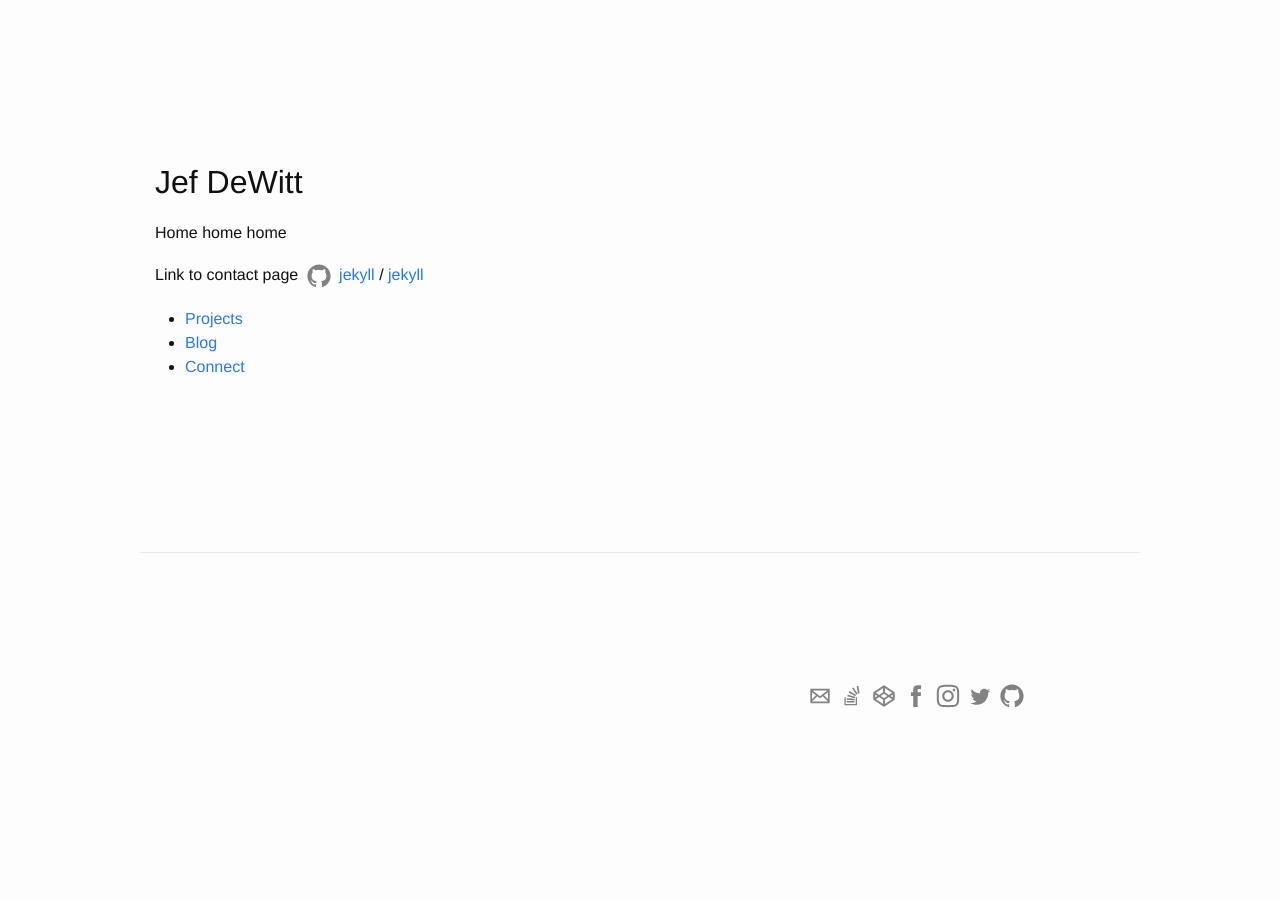
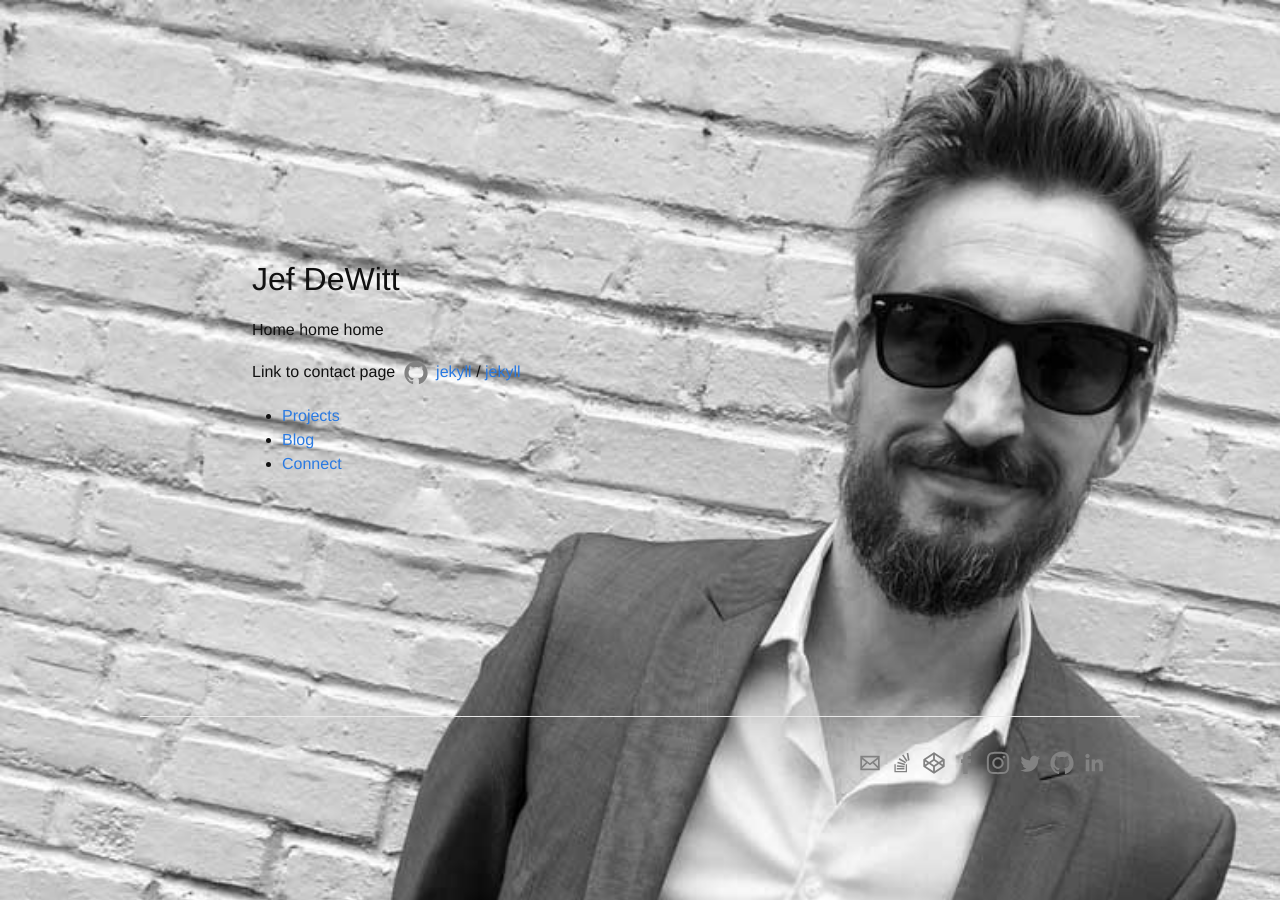
Before and after one commit to jefdewitt/jekyll_portfolio, a Jekyll site: the page built from home.md, in a window 1280 px wide. Built offline with Jekyll 4.4.1, drawn with Linux system fonts in a browser that asks for light colours; nearby versions of some CDN libraries.

Commit message:
homepage bg images

```diff
--- a/_config.yml
+++ b/_config.yml
@@ -21,6 +21,7 @@ facebook_username:       jefdewitt
 stackoverflow_username:  jefdewitt
 codepen_username:        jefdewitt
 email_username:          jefdewitt
+linkedin_username:       jefdewitt
 
 # Build settings
 markdown: kramdown
--- a/_includes/footer.html
+++ b/_includes/footer.html
@@ -14,9 +14,15 @@
 
       <div class="footer-col footer-col-2">
         <ul class="social-media-list">
+          {% if site.linkedin_username %}
+          <li>
+              <!-- {% include icon-linkedin.html username=site.linkedin_username %} -->
+            {% include icon-linkedin.html %}
+          </li>
+          {% endif %}
+
           {% if site.github_username %}
           <li>
-            <!-- {% include icon-github.html username=site.github_username %} -->
             {% include icon-github.html %}
           </li>
           {% endif %}
--- a/_includes/head.html
+++ b/_includes/head.html
@@ -9,4 +9,6 @@
   <link rel="stylesheet" href="{{ "/css/main.css" | prepend: site.baseurl }}">
   <link rel="canonical" href="{{ page.url | replace:'index.html','' | prepend: site.baseurl | prepend: site.url }}">
   <link rel="alternate" type="application/rss+xml" title="{{ site.title }}" href="{{ "/feed.xml" | prepend: site.baseurl | prepend: site.url }}">
+
+  <script src="https://cdnjs.cloudflare.com/ajax/libs/jquery/3.1.0/jquery.min.js"></script>
 </head>
--- a/_includes/header.html
+++ b/_includes/header.html
@@ -20,7 +20,7 @@
       </div>
     </nav>
 
-    <a class="site-title" href="{{ site.baseurl }}/">{{ site.title }}</a>
+    <a class="site-title" href="{{ site.baseurl }}/home">{{ site.title }}</a>
 
   </div>
 
--- /dev/null
+++ b/_includes/icon-linkedin.html
@@ -0,0 +1,4 @@
+<a href="https://linkedin.com/{{ include.username }}">
+    <span class="icon icon--linkedin">{% include icon-linkedin.svg %}</span>
+    <span class="username">{{ include.username }}</span>
+</a>
--- a/_layouts/home.html
+++ b/_layouts/home.html
@@ -3,12 +3,13 @@
 
   {% include head.html %}
 
-  <body class="home">
+  <body class="home" style="background: url('/images/jef-in-suit-b&w-one.jpg'); background-size: cover;">
 
     <!-- {% include header.html %} -->
 
     <div class="page-content">
       <div class="wrapper">
+        <div class="site-intro side--left">
             <h1 class="name">Jef DeWitt</h1>
             {{ content }}
             <div class="menu__container">
@@ -19,6 +20,9 @@
                 </ul>
             </div>
         </div>
+        <div class="image__container side--right">
+          <!-- <img src="{{ site.baseurl }}/images/jef-in-suit-one.png" alt="Image of Jef in a smart gray suit."> -->
+        </div>
       </div>
 
     {% include footer.html %}
--- a/_sass/_home.scss
+++ b/_sass/_home.scss
@@ -1,46 +1,103 @@
 .home {
-    .wrapper {
+    // background: url('/images/IMG_1181.jpg') no-repeat;
+    // background-size: cover;
+    .page-content > .wrapper {
         position: relative;
         @include media($on-palm) {
-            padding: 10%;
+            padding-top: 10%;
+            padding-bottom: 10%;
+            // &:after {
+            //     content: '';
+            //     position: absolute;
+            //     background: url('/images/IMG_1170.jpg') no-repeat;
+            //     background-position: center right;
+            //     background-size: contain;
+            //     right: 5%;
+            //     bottom: 0;
+            //     width: 50%;
+            //     height: 100%;
+            //     transform: rotate(90deg);
+            //     display: inline-block;
+            // }
         }
     }
 }
+
+.side--left {
+    @include media($on-palm) {
+        padding: 10%;
+    }
+}
+
+// .side--right {
+//     @include media($on-palm) {
+//         display: table-cell;
+//         width: 60%;
+//         position: relative;
+//         overflow: hidden;
+//     }
+    // &:after {
+    //     content: '';
+    //     position: absolute;
+    //     bottom: 0;
+    //     left: 0;
+    //     width: 100%;
+    //     height: 30%;
+    //     background: linear-gradient(to top, rgba(256,256,256,1) 50%,rgba(256,256,256,0) 100%);
+    // }
+    // img {
+    //     transform: rotate(-25deg);
+    //     filter: grayscale(30%);
+    //     -webkit-filter: grayscale(30%);
+    // }
+// }
 
 .menu {
     li {
         a {
             @include media($on-palm) {
-                &:after {
-                    content: '';
-                    position: absolute;
-                    right: 5%;
-                    bottom: 0;
-                    width: 50%;
-                    height: 100%;
-                    transform: rotate(90deg);
-                    opacity: 0;
-                    transition: all 0.5s ease;
-                }
-                &:hover:after {
-                    opacity: 1;
-                }
+                // &:after {
+                //     content: '';
+                //     position: absolute;
+                //     right: 5%;
+                //     bottom: 0;
+                //     width: 50%;
+                //     height: 100%;
+                //     transform: rotate(90deg);
+                //     opacity: 0;
+                //     transition: all 0.5s ease;
+                // }
+                // &:hover:after {
+                //     opacity: 1;
+                // }
             }
         }
         &:first-of-type a:after {
-            background: url('/images/IMG_1170.jpg');
-            background-position: center;
-            background-size: cover;
+            // background: url('/images/IMG_1171.jpg') no-repeat;
+            // background-position: center;
+            // background-size: contain;
         }
         &:nth-of-type(2) a:after {
-            background: url('/images/IMG_1176.jpg');
-            background-position: center;
-            background-size: cover;
+            // background: url('/images/IMG_1176.jpg') no-repeat;
+            // background-position: center;
+            // background-size: contain;
         }
         &:last-of-type a:after {
-            background: url('/images/IMG_1181.jpg');
-            background-position: center;
-            background-size: cover;
+            // background: url('/images/IMG_1181.jpg') no-repeat;
+            // background-position: center;
+            // background-size: contain;
         }
     }
 }
+
+// a:before {
+    // content: '';
+    // position: absolute;
+    // bottom: 0;
+    // right: 5%;
+    // width: 50%;
+    // background: linear-gradient(to left, rgba(0,0,0,0.65) 0%,rgba(0,0,0,0) 100%);
+    // z-index: 100;
+    // height: 100%;
+    // transform: rotate(90deg);
+// }
```
Also changed, not shown: other parts of _includes/footer.html (+28 -0 lines), _includes/icon-linkedin.svg (added), images/IMG_1171.JPG (added), images/jef-in-suit-b&w-four.jpg (added), images/jef-in-suit-b&w-one.jpg (added), images/jef-in-suit-b&w-three.jpg (added), images/jef-in-suit-b&w-two.jpg (added), images/jef-in-suit-one.jpg (added), images/jef-in-suit-one.png (added), images/jef-in-suit-two.jpg (added), images/jefdewitt.com-Blank-Background-1280.png (added), images/textured-background.jpg (added), 2 other files. Lines whose indentation alone changed are shown as unchanged.
